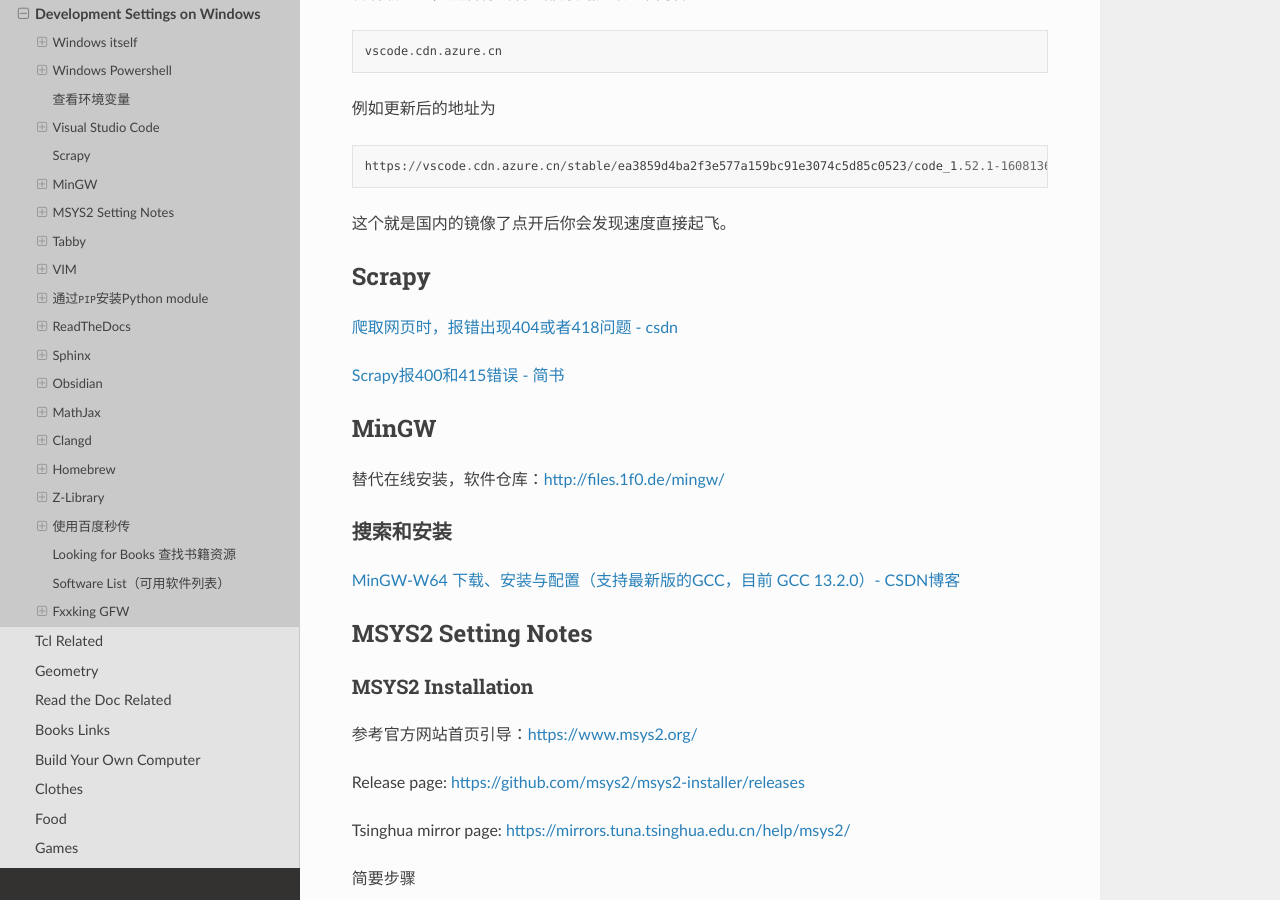
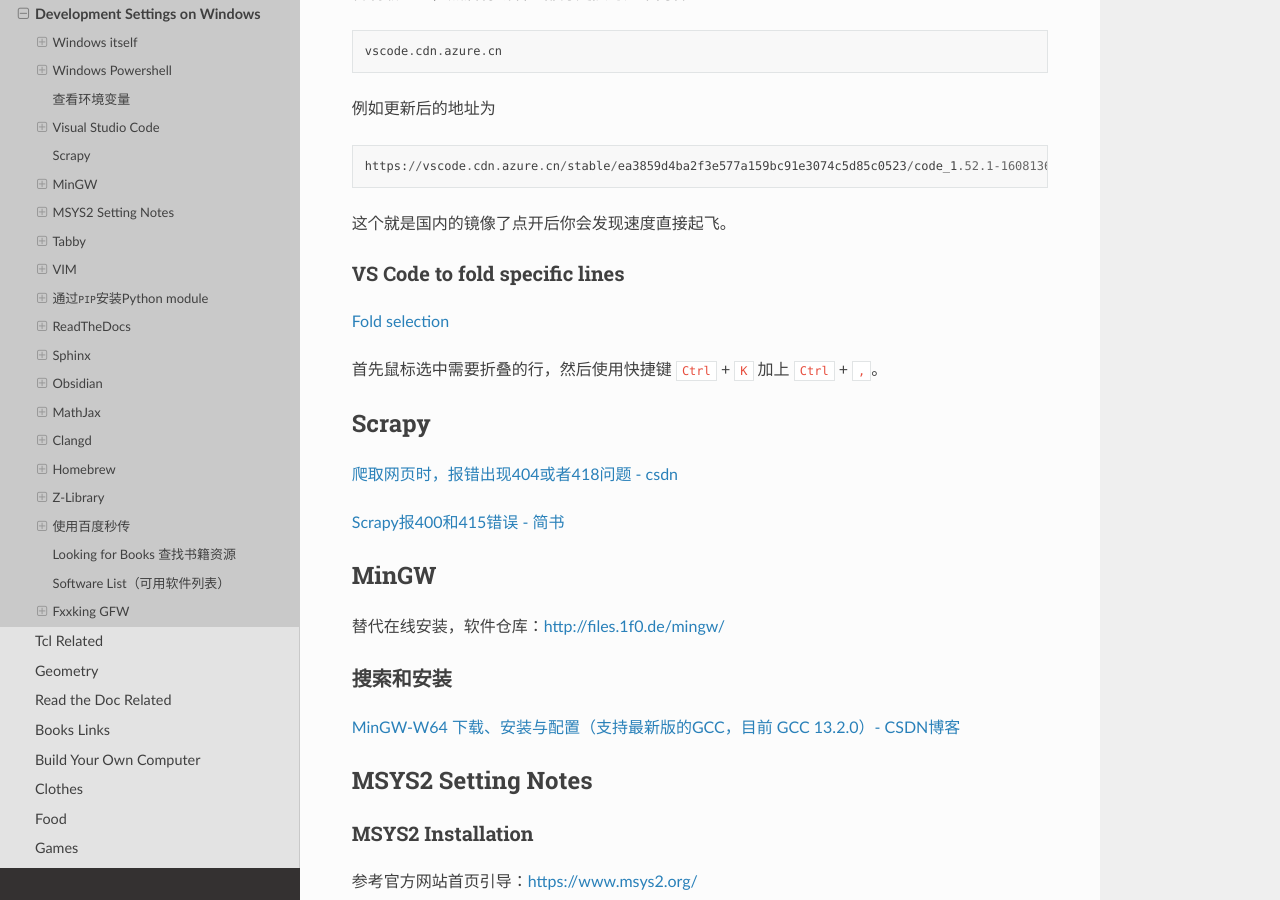
Before and after one commit to Pyrad/pyradnotes, a Sphinx documentation site: the page built from source/Notes/WinDevEnvSetup.md, in a window 1280 px wide and 900 px high, scrolled down 7608 px. Built offline with Sphinx 7.4.7 and the Read the Docs theme 3.1.0, drawn with Linux system fonts in a browser that asks for light colours; pages that are not in the unit, such as notebooks, are missing from menus.

Commit message:
VSCode Fold specific lines

````diff
--- a/source/Notes/WinDevEnvSetup.md
+++ b/source/Notes/WinDevEnvSetup.md
@@ -363,6 +363,12 @@
 ```
 
 这个就是国内的镜像了点开后你会发现速度直接起飞。
+
+### VS Code to fold specific lines
+
+[Fold selection](https://code.visualstudio.com/docs/editor/codebasics#_fold-selection)
+
+首先鼠标选中需要折叠的行，然后使用快捷键 `Ctrl` + `K` 加上 `Ctrl` + `,`。
 
 
 
````
